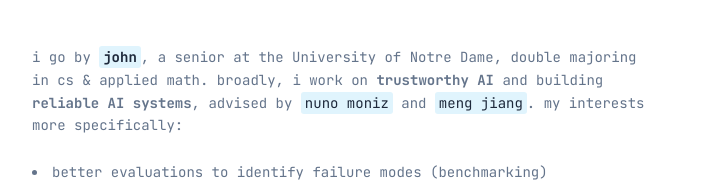
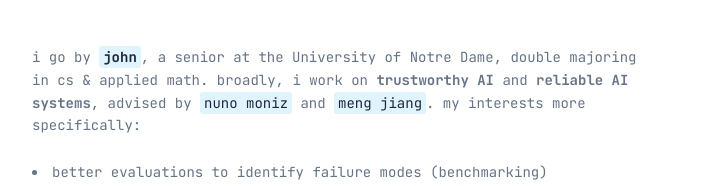
Before and after one commit to johnkimdw/portfolio, a React (Create React App) app: page / in a window 1280 px wide. Shown: the part 190-376 px from the top of the page, without its empty margins (296-1006 px from the left). Built offline with nearby package versions, Linux system fonts and the light colour scheme.

Commit message:
Update Home.js

```diff
--- a/src/pages/Home.js
+++ b/src/pages/Home.js
@@ -96,7 +96,7 @@ export default function Home() {
           <p className="text-sm leading-relaxed font-sans" style={{ color: colors.textMuted }}>
             i go by{' '}
             <HighlightedText bold>john</HighlightedText>
-            , a senior at the University of Notre Dame, double majoring in cs & applied math. broadly, i work on <strong>trustworthy AI</strong> and building <strong>reliable AI systems</strong>, advised by{' '}
+            , a senior at the University of Notre Dame, double majoring in cs & applied math. broadly, i work on <strong>trustworthy AI</strong> and <strong>reliable AI systems</strong>, advised by{' '}
             <HighlightedText href="https://www.nunomoniz.co/">nuno moniz</HighlightedText>
             {' '}and{' '}
             <HighlightedText href="http://www.meng-jiang.com/">meng jiang</HighlightedText>. my interests more specifically:
```
